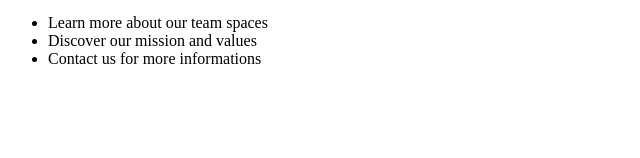
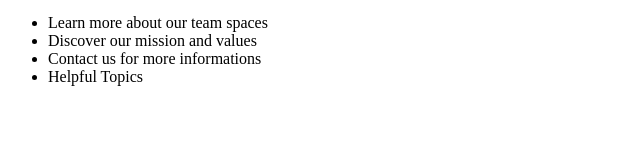
Before and after one commit to Nahas2021/Angular-7-Apr-2025, an Angular app: page /about in a window 1280 px wide. Shown: the part 126-284 px from the top of the page, without its empty margins (0-640 px from the left). Built offline with nearby package versions, Linux system fonts and the light colour scheme.

Commit message:
test commit

```diff
--- a/src/app/about/about.component.html
+++ b/src/app/about/about.component.html
@@ -5,5 +5,6 @@
         <li>Learn more about our team spaces</li>
         <li>Discover our mission and values</li>
         <li>Contact us for more informations</li>
+        <li>Helpful Topics</li>
     </ul>
 </div>
```
